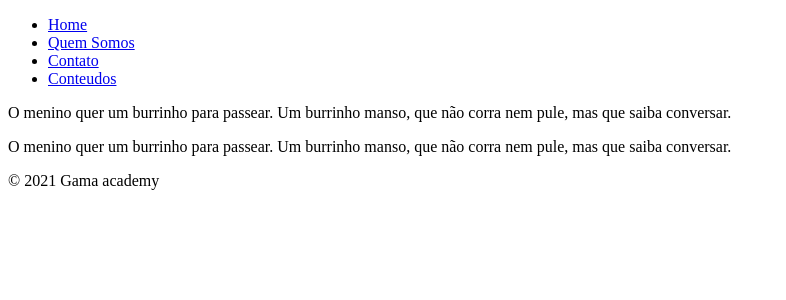
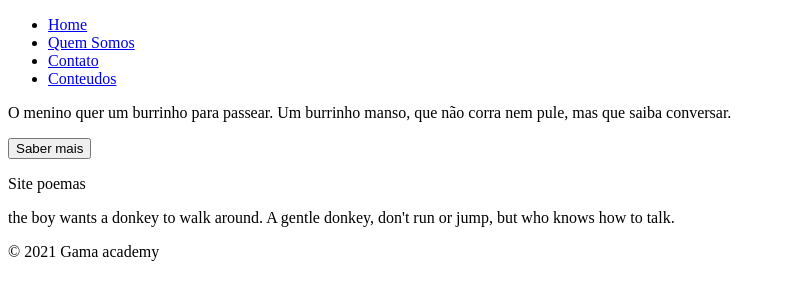
Before and after one commit to gabrielaSant0s/hiring-coders-acessibilidade, a plain HTML site: page acessibilidade.html in a window 1280 px wide. Shown: the whole page, without its empty margins (0-786 px from the left). Drawn offline with Linux system fonts and the light colour scheme.

Commit message:
acessibilidade texto e interação

```diff
--- a/acessibilidade.html
+++ b/acessibilidade.html
@@ -1,5 +1,5 @@
 <!DOCTYPE html>
-<html>
+<html lang="pt-br">
     <head>
         <title>Página exercícios sobre acessibilidade | Gama academy</title>
         <meta charset="UTF-8"/>
@@ -38,12 +38,15 @@
                 que não corra nem pule,
                 mas que saiba conversar.
             </p>
-            <p>
-                O menino quer um burrinho
-                para passear.
-                Um burrinho manso,
-                que não corra nem pule,
-                mas que saiba conversar.
+            <button aria-label="Acesse o site de poemas" aria-labelledby="psite">Saber mais</button>
+
+            <p id="psite">Site poemas</p>
+            <p lang="en">
+                the boy wants a donkey
+                to walk around.
+                A gentle donkey,
+                don't run or jump,
+                but who knows how to talk.
             </p>
 
         </main>
```
Also changed, not shown: index.html (+0 -2 lines).
